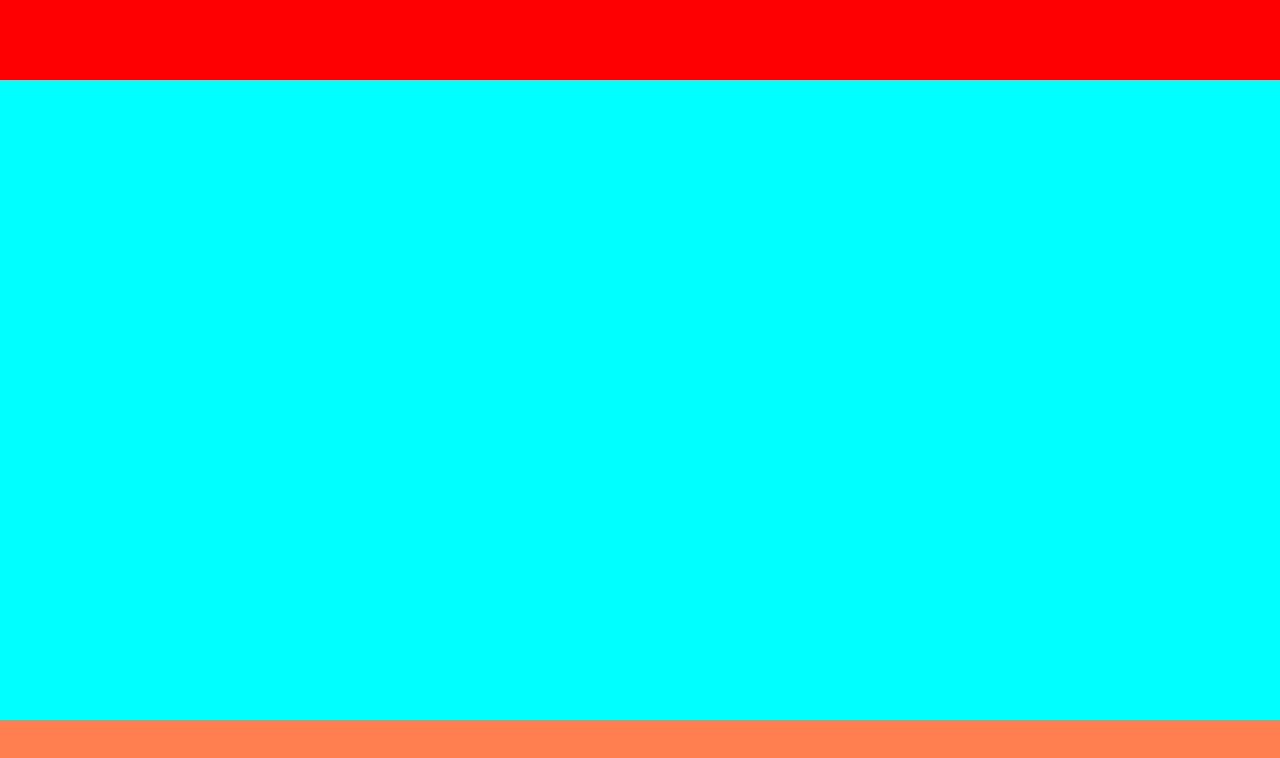
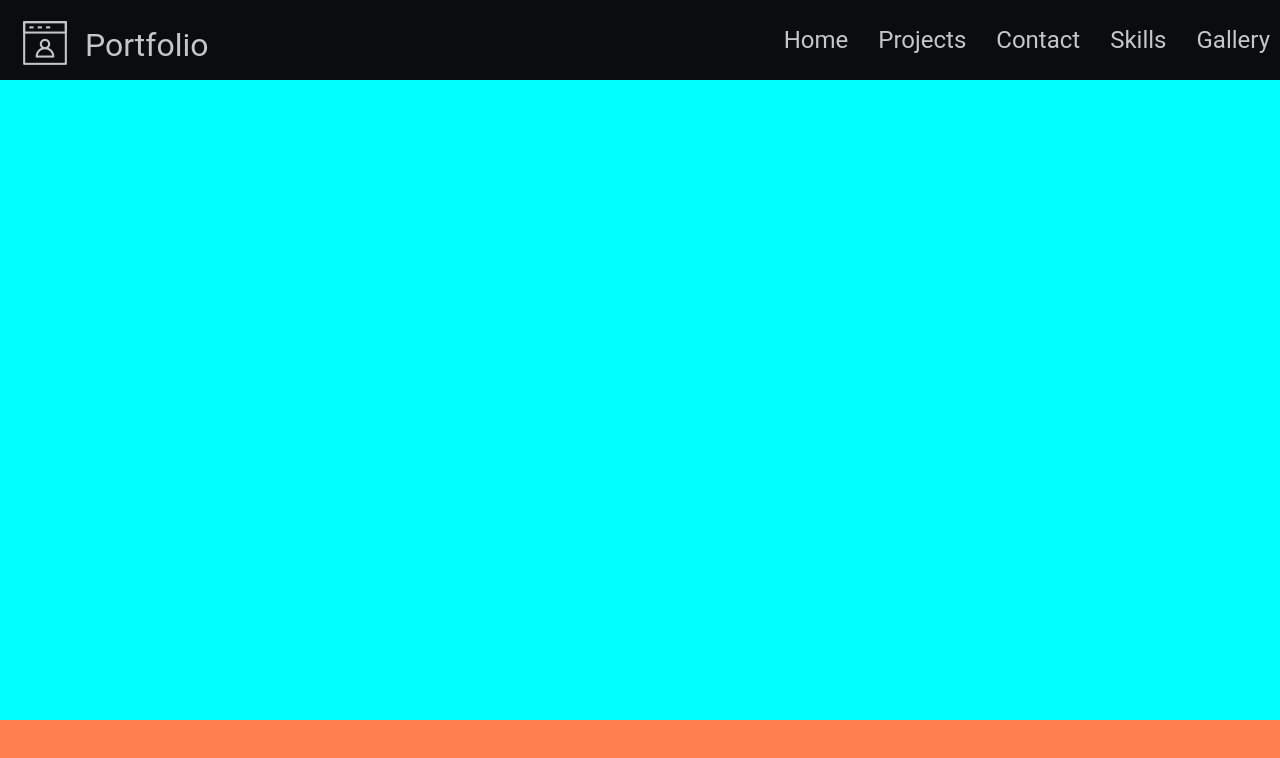
Before and after one commit to SachinSilva99/MyProfileFinal, a plain HTML site: page index.html in a window 1280 px wide. Drawn offline with Linux system fonts and the light colour scheme.

Commit message:
completed header and navba

```diff
--- a/index.html
+++ b/index.html
@@ -11,7 +11,38 @@
 <body>
 <header>
     <nav>
-            <div class="navbar"></div>
+        <div class="navbar-outer">
+            <div class="portfolio-icon">
+                <div class="icon-container">
+                    <img
+                            src="icons/icons8-portfolio-website-50.png"
+                            alt="portfolio-icon"
+                    />
+                </div>
+                <div class="icon-container">
+                    <h3>Portfolio</h3>
+                </div>
+            </div>
+            <div class="navbar">
+                <ul>
+                    <li>
+                        <span><a href="#">Home</a></span>
+                    </li>
+                    <li>
+                        <span><a href="#">Projects</a></span>
+                    </li>
+                    <li>
+                        <span><a href="#">Contact</a></span>
+                    </li>
+                    <li>
+                        <span><a href="#">Skills</a></span>
+                    </li>
+                    <li>
+                        <span><a href="#">Gallery</a></span>
+                    </li>
+                </ul>
+            </div>
+        </div>
     </nav>
 </header>
 <main>
--- a/style.css
+++ b/style.css
@@ -1,20 +1,74 @@
-body{
+*{
     padding: 0;
     margin: 0;
+}
+body {
+
     height: 100vh;
     width: 100%;
+    background-color: #0b0c10;
+
 }
-.navbar{
+
+.navbar-outer {
     height: 10vh;
     width: 100%;
-    background-color: red;
+    display: flex;
 }
-main{
+.portfolio-icon {
+    /* # border: 1px solid red; */
+    display: flex;
+    justify-items: center;
+    align-items: center;
+    padding: 10px;
+}
+.icon-container {
+    padding-top: 10px;
+    padding-left: 10px;
+    padding-right: 5px;
+}
+.icon-container > h3 {
+    color: #c5c6c7;
+    font: xx-large roboto;
+}
+
+
+.navbar{
+    width: 100%;
+    height: 100%;
+}
+
+.navbar > ul {
+    height: 100%;
+    width: 100%;
+    display: flex;
+    list-style: none;
+    align-items: center;
+    justify-content: flex-end;
+}
+
+.navbar > ul > li {
+    padding-right: 10px;
+    padding-left: 20px;
+    transition: 0.2s ease-in-out;
+}
+.navbar > ul> li > span > a {
+    color: #c5c6c7;
+    text-decoration: none;
+    font-size: x-large;
+    font-family: "Roboto";
+}
+.navbar > ul  > li:hover > span > a {
+    color: #66fcf1;
+}
+
+main {
     height: 80vh;
     width: 100%;
     background-color: aqua;
 }
-footer{
+
+footer {
     height: 10vh;
     width: 100%;
     background-color: coral;
```
Also changed, not shown: icons/icons8-portfolio-website-50.png (added). Lines whose indentation alone changed are shown as unchanged.
